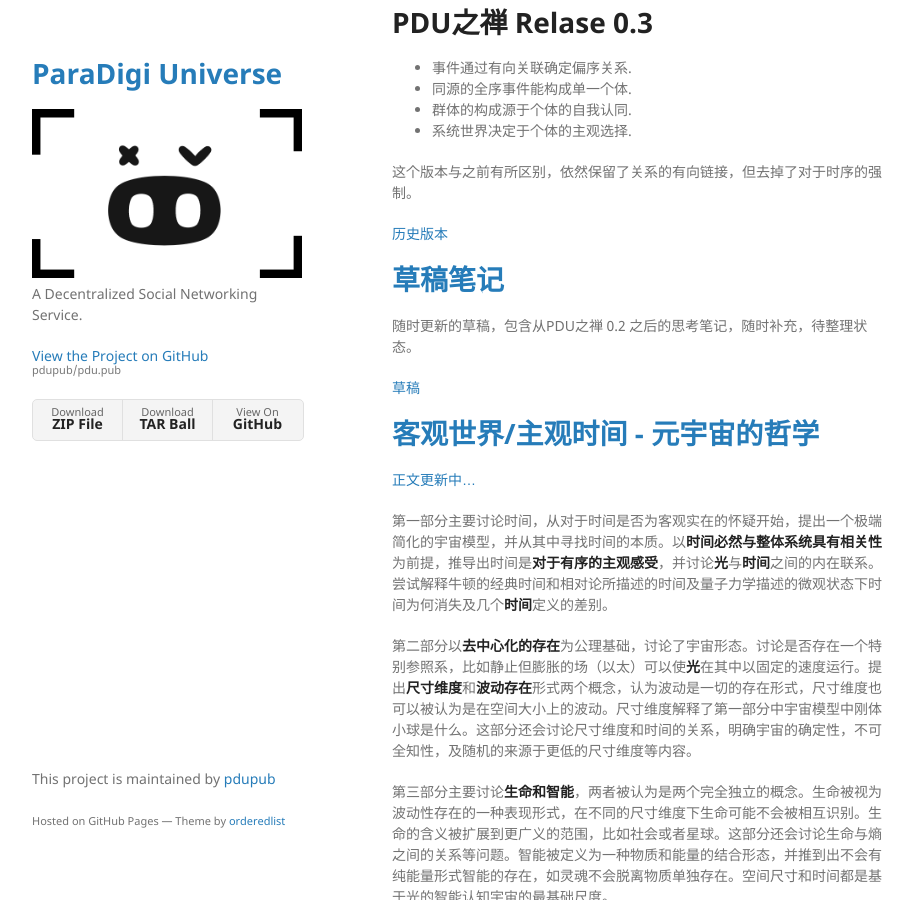
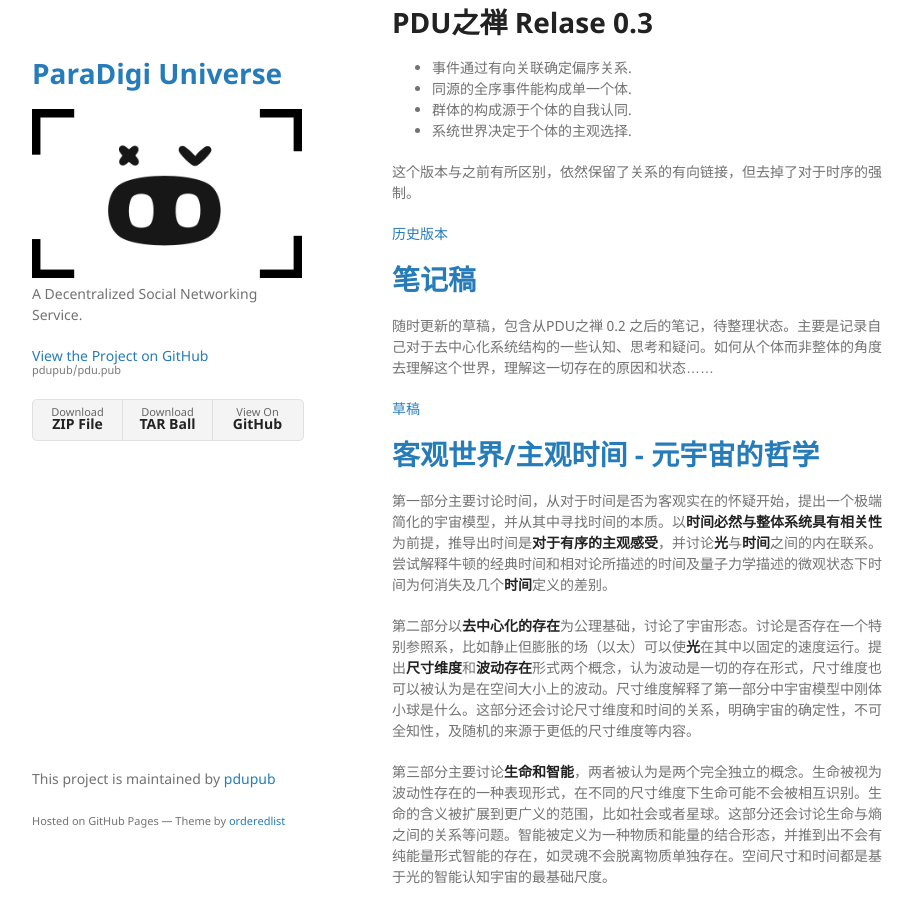
Before and after one commit to pdupub/pdu.pub, a Jekyll site: the page built from index.md, in a window 1280 px wide and 900 px high, scrolled down 777 px. Shown: the whole window, without its empty margins (178-1091 px from the left). Built offline with Jekyll 4.4.1, drawn with Linux system fonts in a browser that asks for light colours; our own code applies the rules of GitHub Pages for plain Markdown files.

Commit message:
refactor

```diff
--- a/index.md
+++ b/index.md
@@ -31,15 +31,13 @@
 
 [历史版本](./docs/zh/Zen.html)
 
-# [草稿笔记](./docs/zh/Draft.md)
+# [笔记稿](./docs/zh/Draft.md)
 
-随时更新的草稿，包含从PDU之禅 0.2 之后的思考笔记，随时补充，待整理状态。
+随时更新的草稿，包含从PDU之禅 0.2 之后的笔记，待整理状态。主要是记录自己对于去中心化系统结构的一些认知、思考和疑问。如何从个体而非整体的角度去理解这个世界，理解这一切存在的原因和状态……
 
 [草稿](./docs/zh/Draft.md)
 
 # [客观世界/主观时间 - 元宇宙的哲学](./docs/zh/MinimalMetaphysics.md)
-
-[正文更新中...](./docs/zh/MinimalMetaphysics.md)
 
 第一部分主要讨论时间，从对于时间是否为客观实在的怀疑开始，提出一个极端简化的宇宙模型，并从其中寻找时间的本质。以**时间必然与整体系统具有相关性**为前提，推导出时间是**对于有序的主观感受**，并讨论**光**与**时间**之间的内在联系。尝试解释牛顿的经典时间和相对论所描述的时间及量子力学描述的微观状态下时间为何消失及几个**时间**定义的差别。
 
@@ -53,19 +51,19 @@
 
 # 禅2.0时的一些想法
 
-- [本子的比喻](./docs/zh/Essay.md#本子的比喻)
+## [本子的比喻](./docs/zh/Essay.md#本子的比喻)
 
 可以把社交网络想象成一个本子，每个用户都有属于自己的一页纸，用户能且只能在属于自己的那页纸上留言。任何人，不限于用户，都可以在本中任意翻看别人的留言。至于更复杂的功能，也只是在本子上添加了一些设定。回复消息，等于是在自己页写入某条留言时，标注此条...
 
-- [用户创建成本](./docs/zh/Essay.md#用户创建成本)
+## [用户创建成本](./docs/zh/Essay.md#用户创建成本)
 
 在中心化的系统中，创建附带的成本可以有多种形式，但都由作为中心的单点负责执行，即前述比喻中那位隐藏的管理员...
 
-- [真实世界的答案](./docs/zh/Essay.md#真实世界的答案)
+## [真实世界的答案](./docs/zh/Essay.md#真实世界的答案)
 
 当面临困难的问题，通常有两种寻找答案途径。一是先设想一种解决方案，然后证明它可行。二是，找到一种已经被存在的可行方式，并说明它能解决这个问题...
 
-- [时间与光](./docs/zh/Essay.md#时间与光)
+## [时间与光](./docs/zh/Essay.md#时间与光)
 
 《形而上学》开篇第一段话中写到”人们总是爱好感觉，而在诸感觉中，尤重视觉“。现在科学也表明，人类由视觉获取的信息占人类获取信息总量的80%以上。视觉即是对于光的感受，所以人类对于外部世界的感受超过80%是通过光来传递的...
 
```
